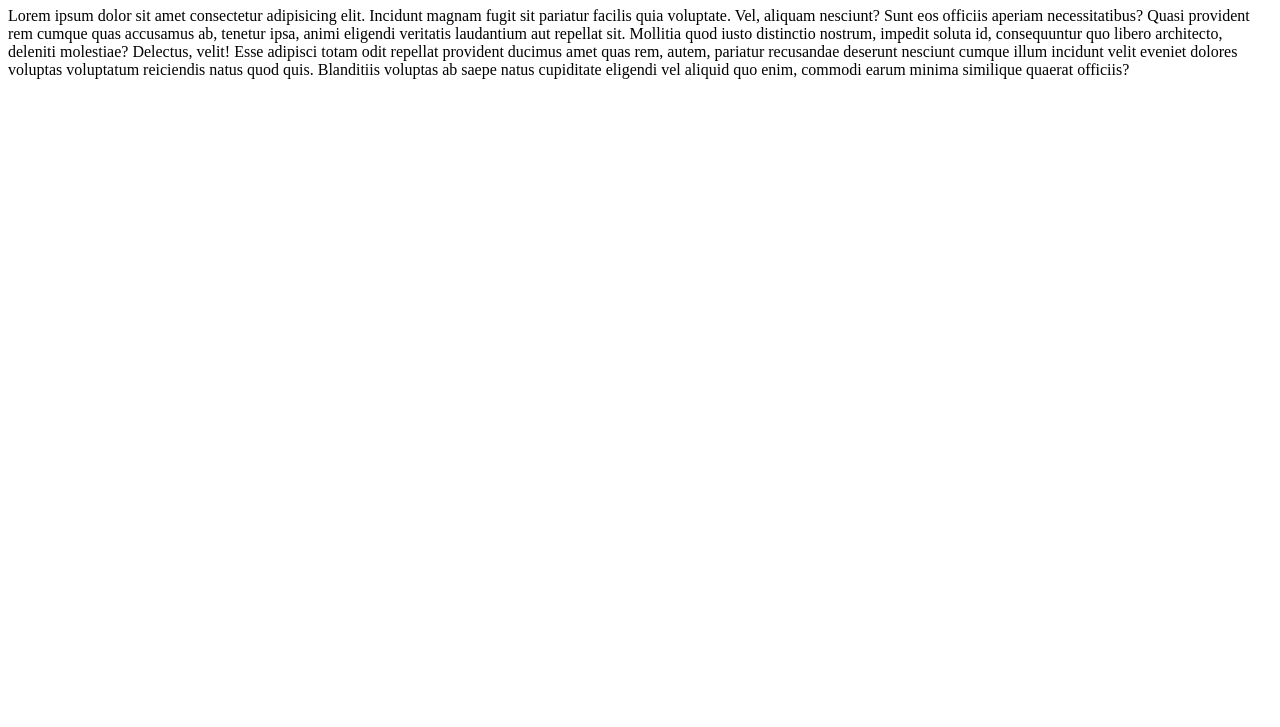
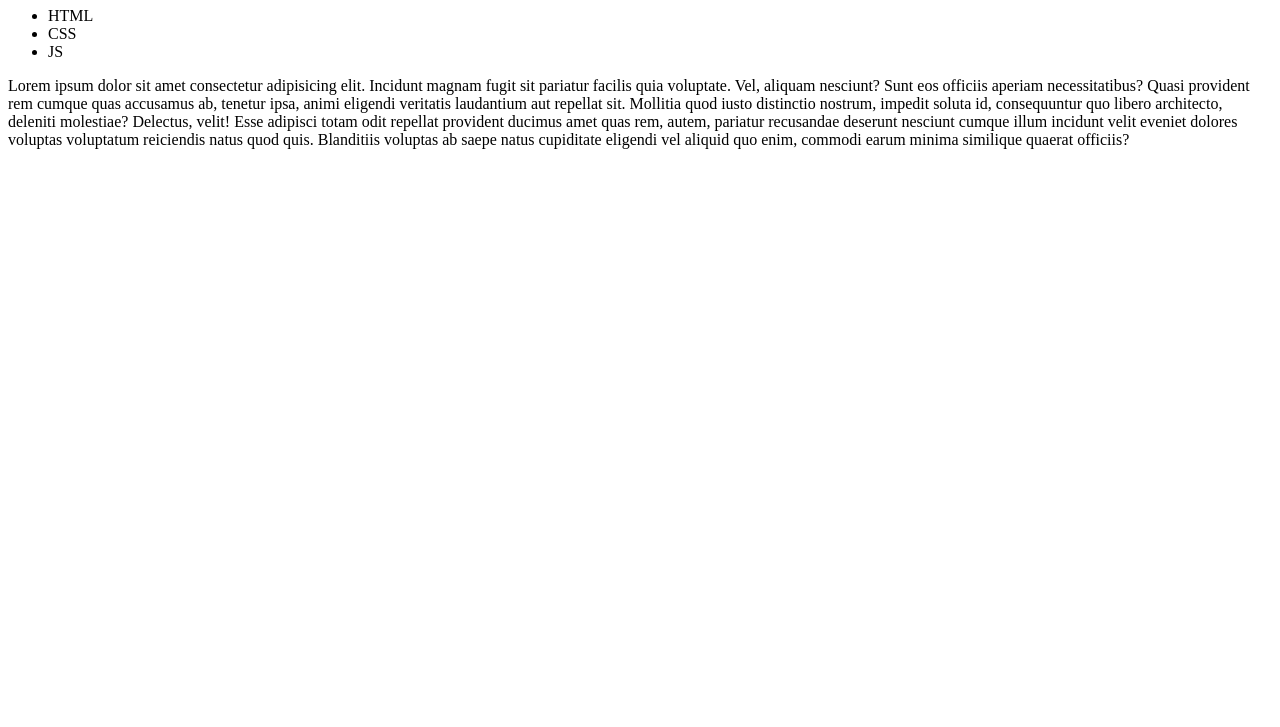
Before and after one commit to adfar-136/testcodePW, a plain HTML site: page index.html in a window 1280 px wide. Shown: the part 73-800 px from the top of the page. Drawn offline with Linux system fonts and the light colour scheme.

Commit message:
branchOne updated

```diff
--- a/index.html
+++ b/index.html
@@ -7,6 +7,11 @@
 </head>
 <body>
     <h1>My name is Khan</h1>
+    <ul>
+        <li>HTML</li>
+        <li>CSS</li>
+        <li>JS</li>
+    </ul>
     <p>Lorem ipsum dolor sit amet consectetur adipisicing elit. Incidunt magnam fugit sit pariatur facilis quia voluptate. Vel, aliquam nesciunt? Sunt eos officiis aperiam necessitatibus? Quasi provident rem cumque quas accusamus ab, tenetur ipsa, animi eligendi veritatis laudantium aut repellat sit. Mollitia quod iusto distinctio nostrum, impedit soluta id, consequuntur quo libero architecto, deleniti molestiae? Delectus, velit! Esse adipisci totam odit repellat provident ducimus amet quas rem, autem, pariatur recusandae deserunt nesciunt cumque illum incidunt velit eveniet dolores voluptas voluptatum reiciendis natus quod quis. Blanditiis voluptas ab saepe natus cupiditate eligendi vel aliquid quo enim, commodi earum minima similique quaerat officiis?</p>
 </body>
 </html>
```
